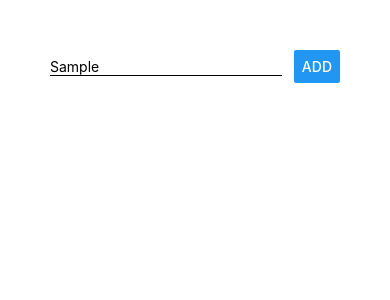
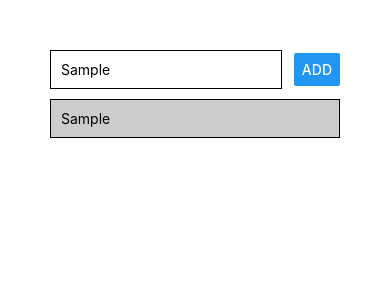
Before and after one commit to tanjoshua/GoalSettingApp, a React Native app: screen / in a window 390 px wide. Both pictures are taken after typing "Sample" into the empty fields and a click on the button "ADD". Shown: the top 300 px of the page. Built offline with nearby package versions, Linux system fonts and the light colour scheme.

Commit message:
GoalItem component

```diff
--- a/App.js
+++ b/App.js
@@ -1,69 +1,61 @@
 import React, { useState } from 'react';
-import { StyleSheet, Text, View, TextInput, Button, ScrollView, FlatList } from 'react-native';
+import {
+  StyleSheet,
+  Text,
+  View,
+  TextInput,
+  Button,
+  ScrollView,
+  FlatList
+} from 'react-native';
+import GoalItem from "./components/GoalItem"
 
 export default function App() {
   const [enteredGoal, setEnteredGoal] = useState('');
-  const [goals, setGoals] = useState([])
+  const [courseGoals, setCourseGoals] = useState([]);
 
-  const enterGoalHandler = (enteredText) => {
+  const goalInputHandler = enteredText => {
     setEnteredGoal(enteredText);
   };
 
   const addGoalHandler = () => {
-    setGoals((currentGoals) => [...currentGoals, enteredGoal]);
+    setCourseGoals(currentGoals =>
+      currentGoals.concat({ id: Math.random().toString(), value: enteredGoal })
+    );
   };
 
   return (
     <View style={styles.screen}>
       <View style={styles.inputContainer}>
         <TextInput
-          placeholder="Course goal"
-          style={styles.textInput}
-          onChangeText={enterGoalHandler}
+          placeholder="Course Goal"
+          style={styles.input}
+          onChangeText={goalInputHandler}
           value={enteredGoal}
         />
-        <Button title="Add"
-          onPress={addGoalHandler}
-        />
+        <Button title="ADD" onPress={addGoalHandler} />
       </View>
-      <FlatList style={styles.goalList}
-        data={goals}
-        renderItem={itemData => {
-          <View style={styles.listItem}>
-            <Text>{itemData.item}</Text>
-          </View>
-        }}
+      <FlatList
+        keyExtractor={(item, index) => item.id}
+        data={courseGoals}
+        renderItem={itemData => <GoalItem>{itemData.item.value}</GoalItem>}
       />
     </View>
   );
 }
-
 const styles = StyleSheet.create({
   screen: {
     padding: 50
   },
-
   inputContainer: {
     flexDirection: 'row',
     justifyContent: 'space-between',
     alignItems: 'center'
   },
-
-  textInput: {
+  input: {
     width: '80%',
-    borderBottomColor: 'black',
-    borderBottomWidth: 1
-  },
-
-  goalList: {
-
-  },
-
-  listItem: {
-    padding: 2.5,
-    marginVertical: 5,
-    backgroundColor: '#ccc',
     borderColor: 'black',
-    borderWidth: 0.5
+    borderWidth: 1,
+    padding: 10
   }
 });
--- /dev/null
+++ b/components/GoalItem.js
@@ -0,0 +1,22 @@
+import React from 'react';
+import { View, Text, StyleSheet } from 'react-native';
+
+const GoalItem = props => {
+  return (<View style={styles.listItem}>
+    <Text>{props.children}</Text>
+  </View>)
+};
+
+export default GoalItem
+
+const styles = StyleSheet.create(
+  {
+    listItem: {
+      padding: 10,
+      marginVertical: 10,
+      backgroundColor: '#ccc',
+      borderColor: 'black',
+      borderWidth: 1
+    }
+  }
+)
```
Also changed, not shown: components/GoalInputs.js (added), 1 other file (tests, documents, lock files or other folders).
